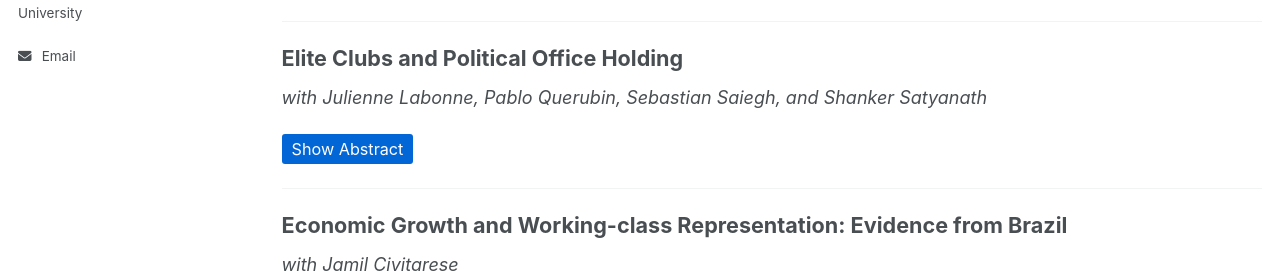
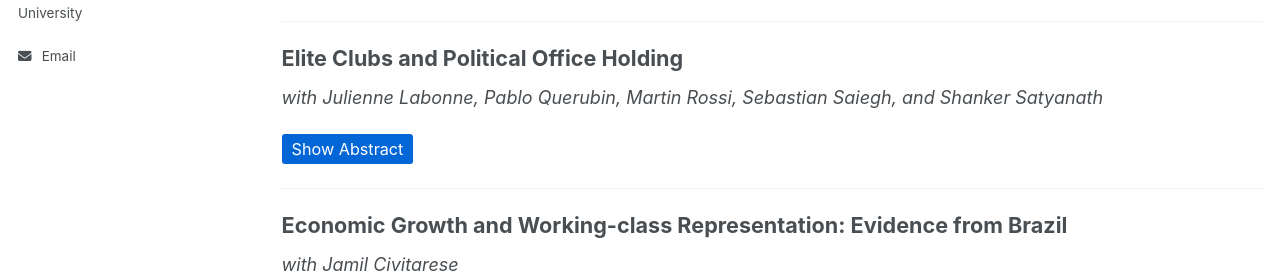
Before and after one commit to IvanSanMiguel/ivansanmiguel.github.io, a Jekyll site: the page built from _pages/research.md, in a window 1280 px wide and 1295 px high. Shown: the part 344-624 px from the top of the window. Built offline with Jekyll 4.4.1, drawn with Linux system fonts in a browser that asks for light colours; a script that is not in the unit is left out.

Commit message:
Update research.md

```diff
--- a/_pages/research.md
+++ b/_pages/research.md
@@ -71,7 +71,7 @@ Recent research suggests that politically excluded elites play a crucial role in
 ---
 
 <div class="paper-title">Elite Clubs and Political Office Holding</div>
-<div class="coauthors">with Julienne Labonne, Pablo Querubin, Sebastian Saiegh, and Shanker Satyanath</div>
+<div class="coauthors">with Julienne Labonne, Pablo Querubin, Martin Rossi, Sebastian Saiegh, and Shanker Satyanath</div>
 
 <button class="abstract-button" id="paper2-abstract-button" onclick="toggleAbstract('paper2-abstract')">Show Abstract</button>
 <div id="paper2-abstract" class="abstract-content">
```
